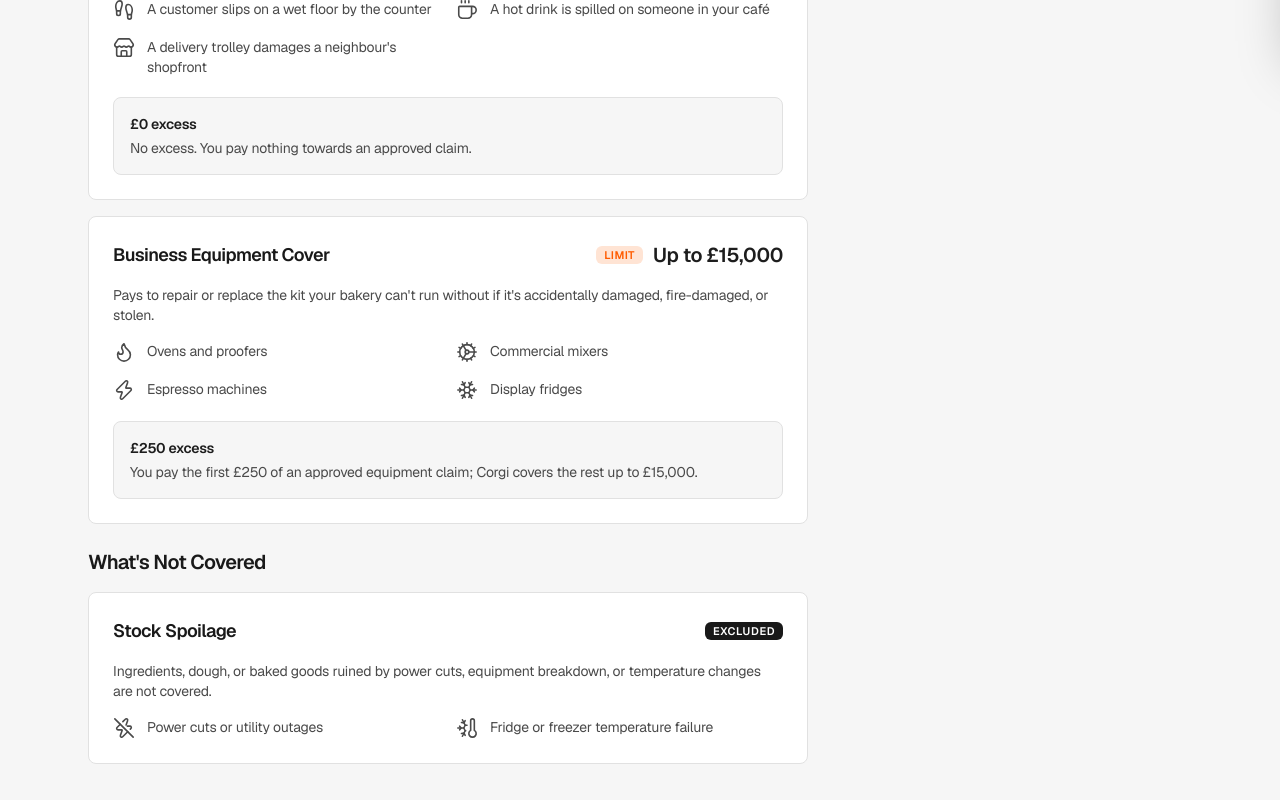
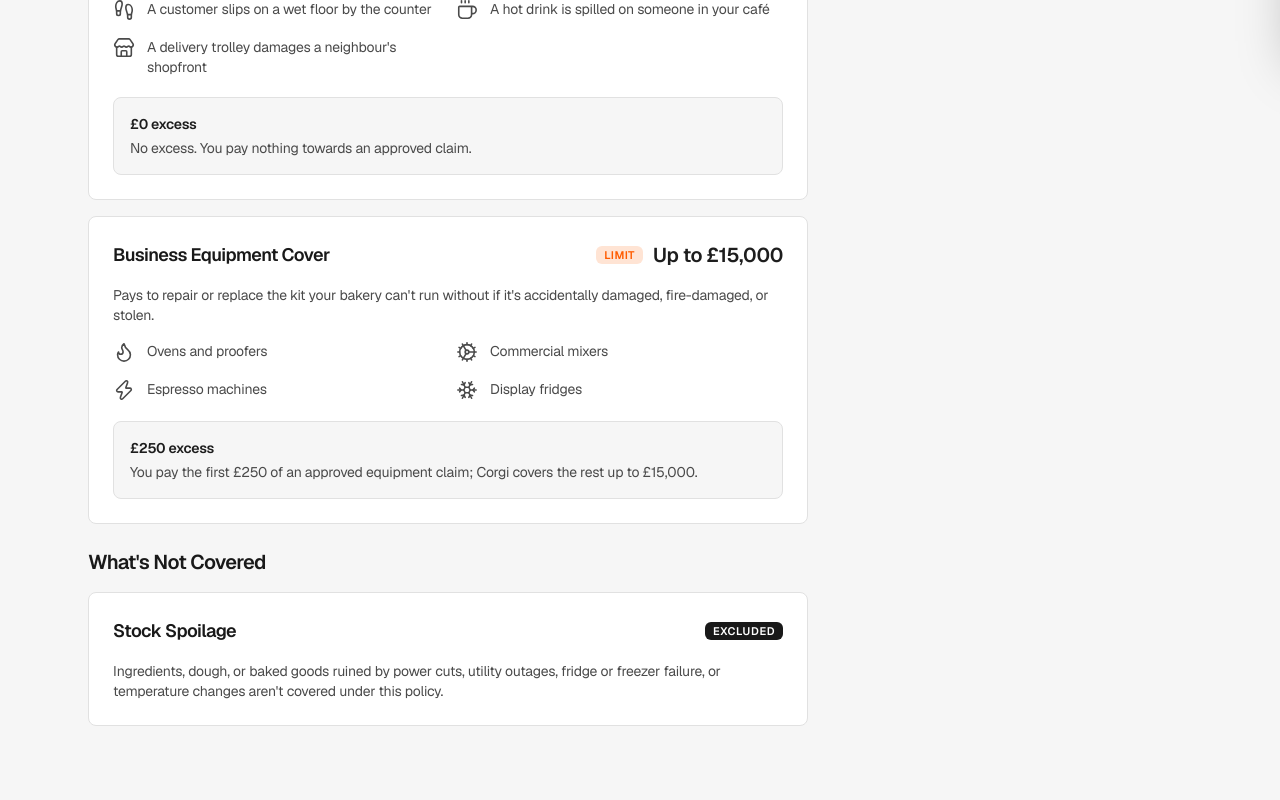
Before and after one commit to leonardoxmoreno1988/corgi-willow-bakery-quote, a React (Vite) app: page / in a window 1280 px wide. Shown: the part 747-1547 px from the top of the page. Built offline with nearby package versions, Linux system fonts and the light colour scheme.

Commit message:
style: simplify Stock Spoilage exclusion card
Drop the icon list so the exclusion doesn't read like a benefit; tighten
the description to a single plain-English paragraph.

Co-Authored-By: Claude Sonnet 5.5 <noreply@anthropic.com>

```diff
--- a/src/components/quote/CoverageBreakdown.tsx
+++ b/src/components/quote/CoverageBreakdown.tsx
@@ -5,9 +5,7 @@ import {
   Footprints,
   Snowflake,
   Store,
-  ThermometerSnowflake,
   Zap,
-  ZapOff,
   type LucideIcon,
 } from "lucide-react";
 import { exclusions, getCoverages } from "../../data/mockInsurance";
@@ -21,9 +19,7 @@ const SCENARIO_ICONS: Record<ScenarioIcon, LucideIcon> = {
   flame: Flame,
   cog: Cog,
   zap: Zap,
-  "zap-off": ZapOff,
   snowflake: Snowflake,
-  "thermometer-snowflake": ThermometerSnowflake,
 };
 
 function ScenarioGlyph({ icon, className }: { icon: ScenarioIcon; className?: string }) {
@@ -100,7 +96,6 @@ export function CoverageBreakdown({ equipmentValue }: { equipmentValue: number }
               </span>
             </div>
             <p className="mt-4 text-sm">{item.description}</p>
-            <ScenarioList items={item.examples} />
           </article>
         ))}
       </section>
--- a/src/data/mockInsurance.ts
+++ b/src/data/mockInsurance.ts
@@ -134,11 +134,7 @@ export const exclusions: Exclusion[] = [
     id: "stock-spoilage",
     title: "Stock Spoilage",
     description:
-      "Ingredients, dough, or baked goods ruined by power cuts, equipment breakdown, or temperature changes are not covered.",
-    examples: [
-      { text: "Power cuts or utility outages", icon: "zap-off" },
-      { text: "Fridge or freezer temperature failure", icon: "thermometer-snowflake" },
-    ],
+      "Ingredients, dough, or baked goods ruined by power cuts, utility outages, fridge or freezer failure, or temperature changes aren't covered under this policy.",
   },
 ];
 
--- a/src/types/insurance.ts
+++ b/src/types/insurance.ts
@@ -24,9 +24,7 @@ export type ScenarioIcon =
   | "flame"
   | "cog"
   | "zap"
-  | "snowflake"
-  | "thermometer-snowflake"
-  | "zap-off";
+  | "snowflake";
 
 export interface CoverageExample {
   text: string;
@@ -49,7 +47,6 @@ export interface Exclusion {
   id: string;
   title: string;
   description: string;
-  examples: CoverageExample[];
 }
 
 export interface PricingModel {
```
